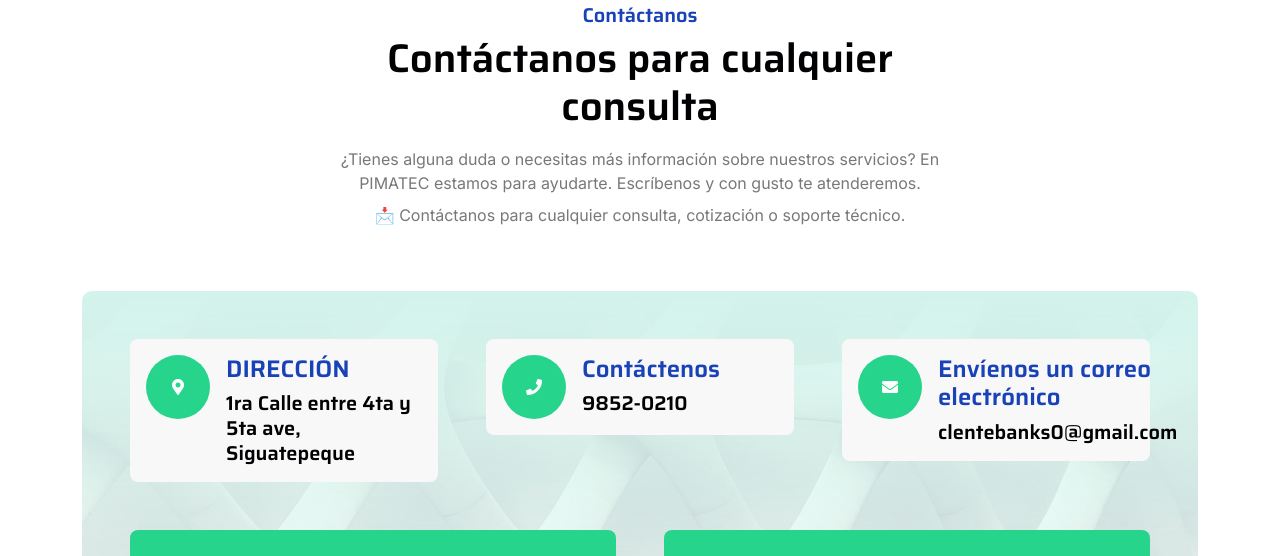
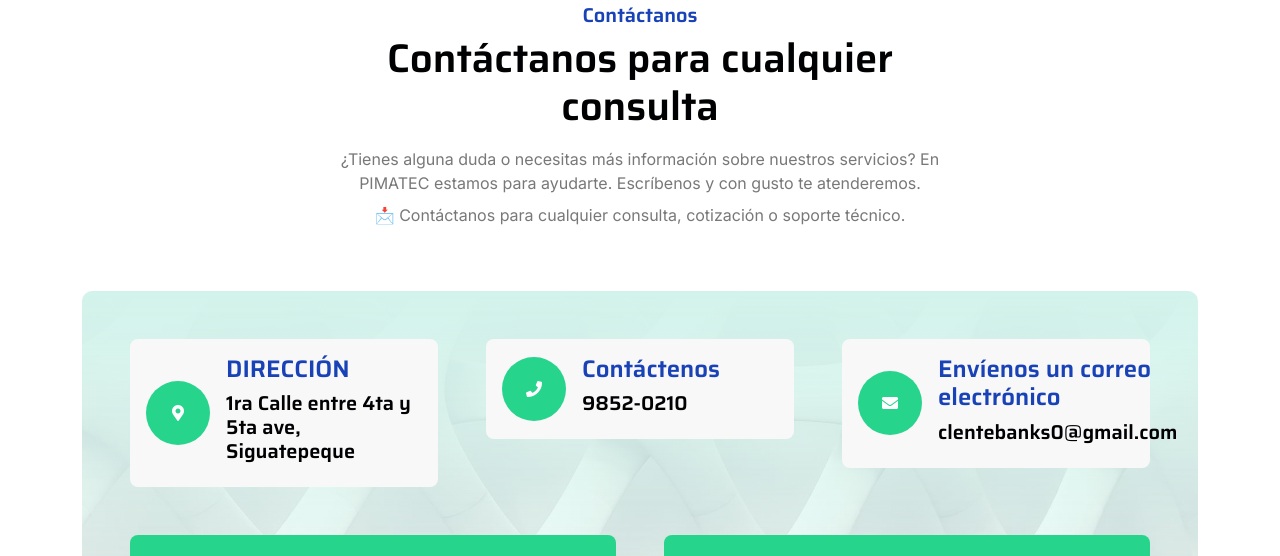
Before and after one commit to clentebanks/PIMATEC, a plain HTML site: page index.html in a window 1280 px wide. Shown: the part 6117-6673 px from the top of the page. Drawn offline with nearby package versions, Linux system fonts and the light colour scheme; animation ran at ten frames a second.

Commit message:
contact section

```diff
--- a/index.html
+++ b/index.html
@@ -596,41 +596,42 @@
                     <p class="mb-2">¿Tienes alguna duda o necesitas más información sobre nuestros servicios? En PIMATEC estamos para ayudarte. Escríbenos y con gusto te atenderemos.</p>
                     <p> 📩 Contáctanos para cualquier consulta, cotización o soporte técnico.</p>
                 </div>
+
                 <div class="contact-detail position-relative p-5">
-                    <div class="row g-5 mb-5 justify-content-center">
+                    <div class="row g-5 mb-5 justify-content-center text-center text-md-start">
                         <!-- Dirección -->
                         <div class="col-12 col-md-4 wow fadeIn" data-wow-delay=".3s">
-                            <div class="d-flex bg-light p-3 rounded">
-                                <div class="flex-shrink-0 btn-square bg-secondary rounded-circle" style="width: 64px; height: 64px;">
+                            <div class="d-flex flex-column flex-md-row align-items-center bg-light p-3 rounded text-center text-md-start">
+                                <div class="flex-shrink-0 btn-square bg-secondary rounded-circle mb-3 mb-md-0 me-md-3" style="width: 64px; height: 64px;">
                                     <i class="fas fa-map-marker-alt text-white"></i>
                                 </div>
-                                <div class="ms-3">
+                                <div>
                                     <h4 class="text-primary">DIRECCIÓN</h4>
-                                    <a href="https://maps.app.goo.gl/2ytXtsmBb1cLs1ez6" target="_blank" class="h5">1ra Calle entre 4ta y 5ta ave, Siguatepeque</a>
+                                    <a href="https://maps.app.goo.gl/2ytXtsmBb1cLs1ez6" target="_blank" class="h5 d-block">1ra Calle entre 4ta y 5ta ave, Siguatepeque</a>
                                 </div>
                             </div>
                         </div>
                         <!-- Teléfono -->
                         <div class="col-12 col-md-4 wow fadeIn" data-wow-delay=".5s">
-                            <div class="d-flex bg-light p-3 rounded">
-                                <div class="flex-shrink-0 btn-square bg-secondary rounded-circle" style="width: 64px; height: 64px;">
+                            <div class="d-flex flex-column flex-md-row align-items-center bg-light p-3 rounded text-center text-md-start">
+                                <div class="flex-shrink-0 btn-square bg-secondary rounded-circle mb-3 mb-md-0 me-md-3" style="width: 64px; height: 64px;">
                                     <i class="fa fa-phone text-white"></i>
                                 </div>
-                                <div class="ms-3">
+                                <div>
                                     <h4 class="text-primary">Contáctenos</h4>
-                                    <a class="h5" href="https://wa.link/ao7y5n" target="_blank">9852-0210</a>
+                                    <a class="h5 d-block" href="https://wa.link/ao7y5n" target="_blank">9852-0210</a>
                                 </div>
                             </div>
                         </div>
                         <!-- Correo -->
                         <div class="col-12 col-md-4 wow fadeIn" data-wow-delay=".7s">
-                            <div class="d-flex bg-light p-3 rounded">
-                                <div class="flex-shrink-0 btn-square bg-secondary rounded-circle" style="width: 64px; height: 64px;">
+                            <div class="d-flex flex-column flex-md-row align-items-center bg-light p-3 rounded text-center text-md-start">
+                                <div class="flex-shrink-0 btn-square bg-secondary rounded-circle mb-3 mb-md-0 me-md-3" style="width: 64px; height: 64px;">
                                     <i class="fa fa-envelope text-white"></i>
                                 </div>
-                                <div class="ms-3">
+                                <div>
                                     <h4 class="text-primary">Envíenos un correo electrónico</h4>
-                                    <a class="h5" href="mailto:clentebanks0@gmail.com">clentebanks0@gmail.com</a>
+                                    <a class="h5 d-block" href="mailto:clentebanks0@gmail.com">clentebanks0@gmail.com</a>
                                 </div>
                             </div>
                         </div>
@@ -653,9 +654,6 @@
                                 <div class="mb-4">
                                     <input type="email" class="form-control border-0 py-3" placeholder="Su correo electrónico">
                                 </div>
-                                <!-- <div class="mb-4">
-                                    <input type="text" class="form-control border-0 py-3" placeholder="Project">
-                                </div> -->
                                 <div class="mb-4">
                                     <textarea class="w-100 form-control border-0 py-3" rows="6" cols="10" placeholder="Mensaje"></textarea>
                                 </div>
@@ -668,6 +666,7 @@
                 </div>
             </div>
         </div>
+
 
         <!-- Contact End -->
 
```
